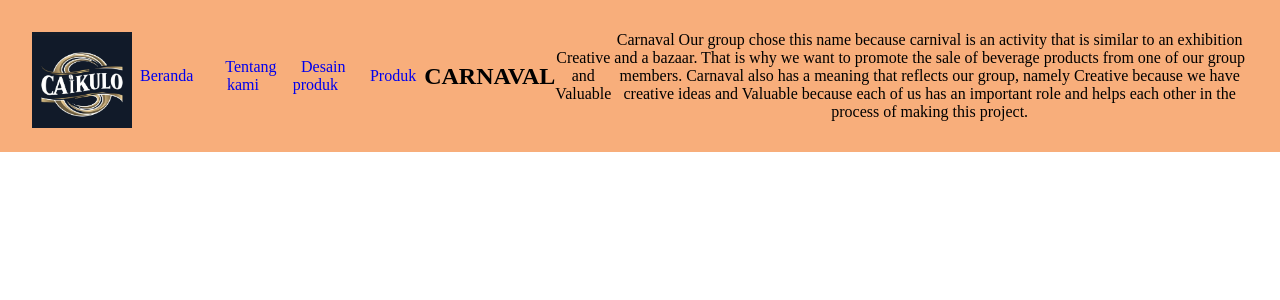
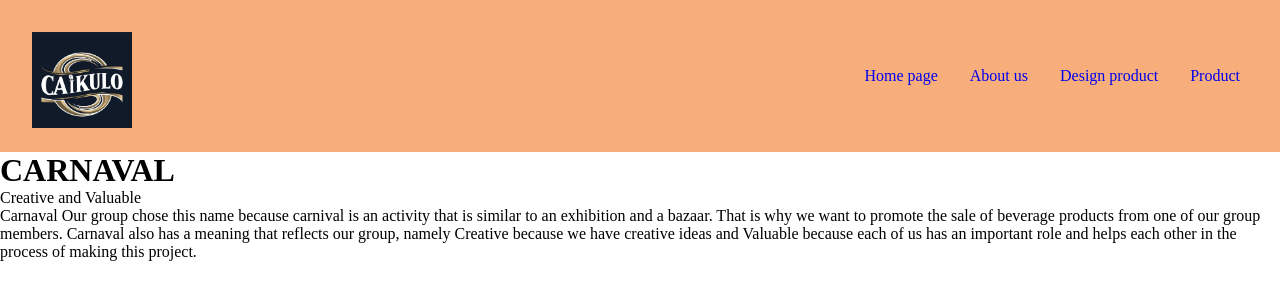
Before and after one commit to hashifah08/project-informatika, a plain HTML site: page index.html in a window 1280 px wide. Drawn offline with Linux system fonts and the light colour scheme.

Commit message:
Update index.html

```diff
--- a/index.html
+++ b/index.html
@@ -13,24 +13,22 @@
         </div>
             <ul>
             <li>
-                <a href="index.html">Beranda</a>
+                <a href="index.html">Home page</a>
             </li>
             <li>
-                <a href="page.html">Tentang kami</a>
+                <a href="page.html">About us</a>
             </li>
             <li>
-                <a href="#">Desain produk</a>
+                <a href="#">Design product</a>
             </li>
             <li>
-                <a href="#">Produk</a>
+                <a href="#">Product</a>
             </li>
         </ul>
-        <h1> CARNAVAL </h1>
+    </nav>
+</div>
+    <h1> CARNAVAL </h1>
         <marque>Creative and Valuable</marque>
         <p>Carnaval Our group chose this name because carnival is an activity that is similar to an exhibition and a bazaar. That is why we want to promote the sale of beverage products from one of our group members. Carnaval also has a meaning that reflects our group, namely Creative because we have creative ideas and Valuable because each of us has an important role and helps each other in the process of making this project.</p>
-    </nav>
-
-</div>
-
 </body>
 </html>
```
